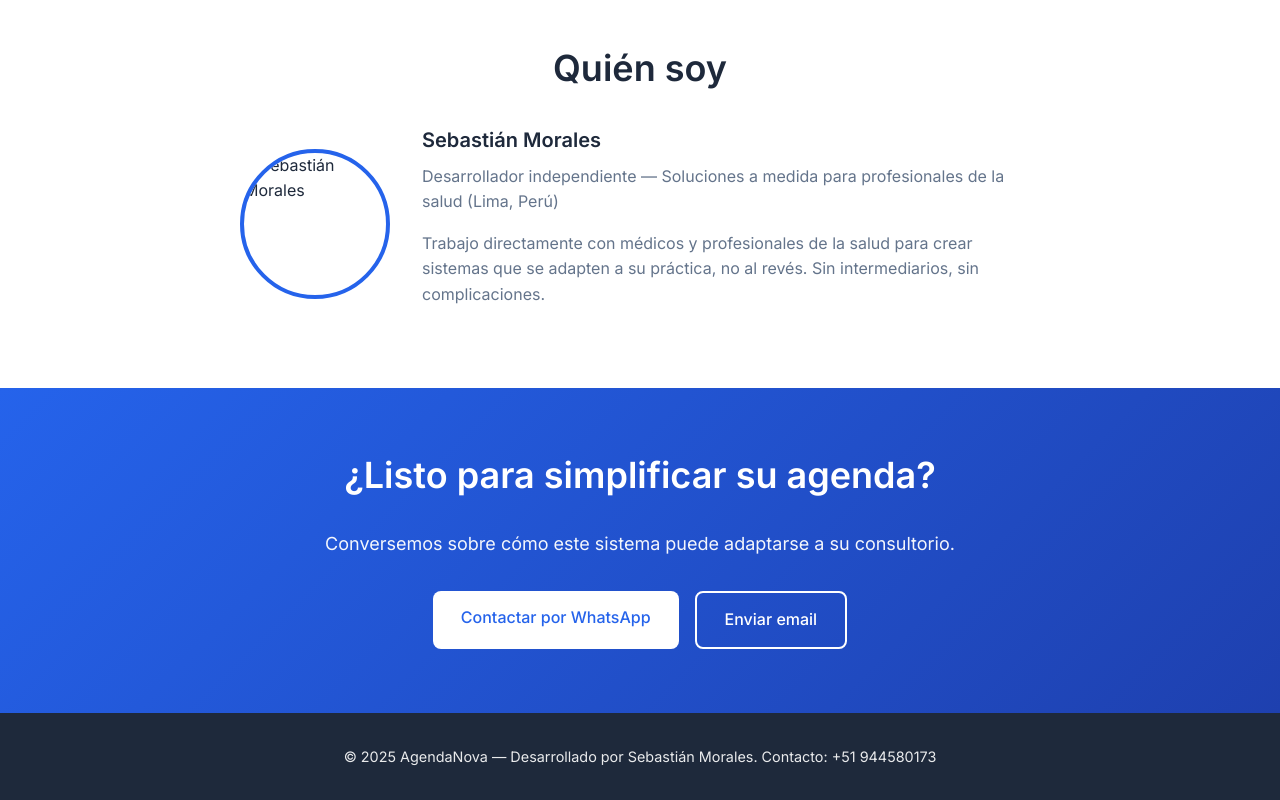
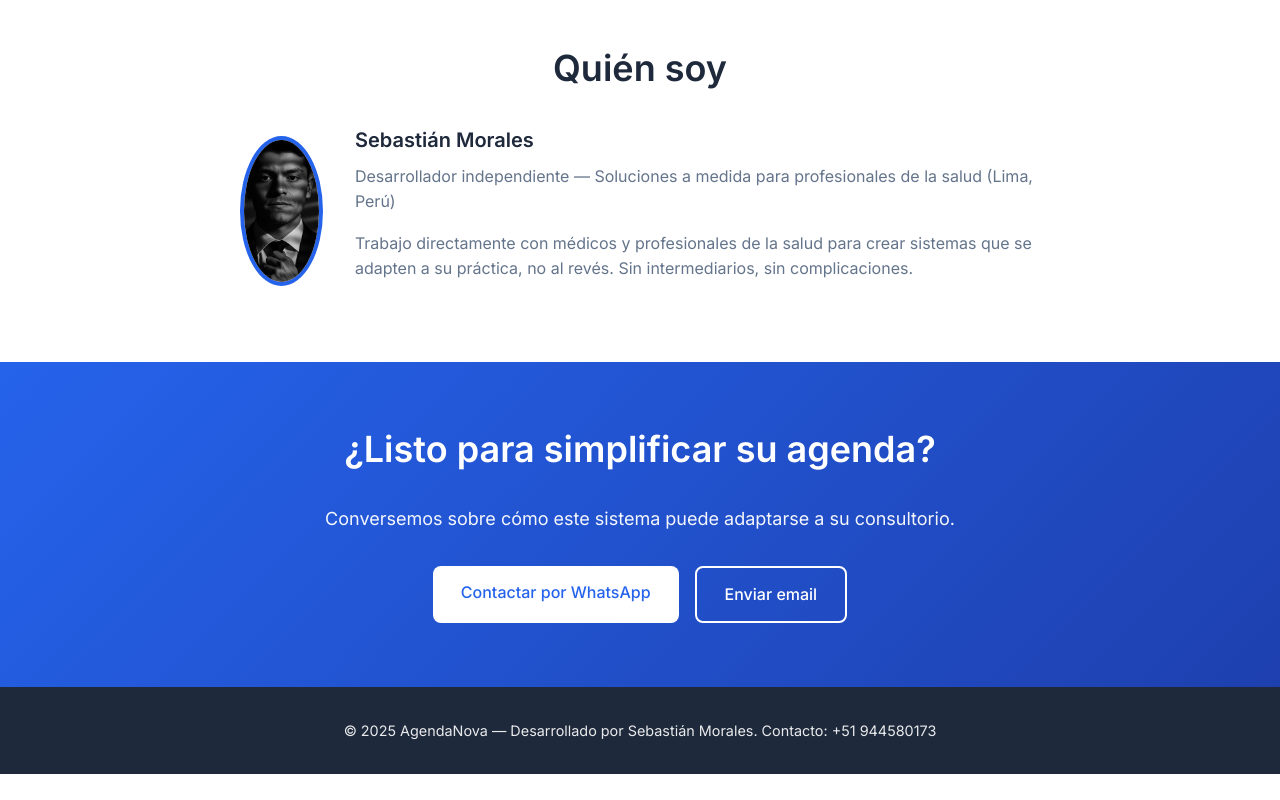
Before and after one commit to sebastianmmoralesf/agendanova-landing, a plain HTML site: page index.html in a window 1280 px wide. Shown: the part 3160-3960 px from the top of the page. After the commit the page ends 3934 px from the top, so only its background shows below. Drawn offline with Linux system fonts and the light colour scheme.

Commit message:
Update index.html

```diff
--- a/index.html
+++ b/index.html
@@ -137,7 +137,7 @@
                 <div class="about-content">
                     <!-- REEMPLAZA assets/logo.png con tu foto si lo deseas -->
                     <div class="about-image">
-                        <img src="asse" alt="Sebastián Morales" width="150" height="150">
+                        <img src="assets/foto.jpg" alt="Sebastián Morales" width="150" height="150">
                     </div>
                     <div class="about-text">
                         <h3>Sebastián Morales</h3>
```
